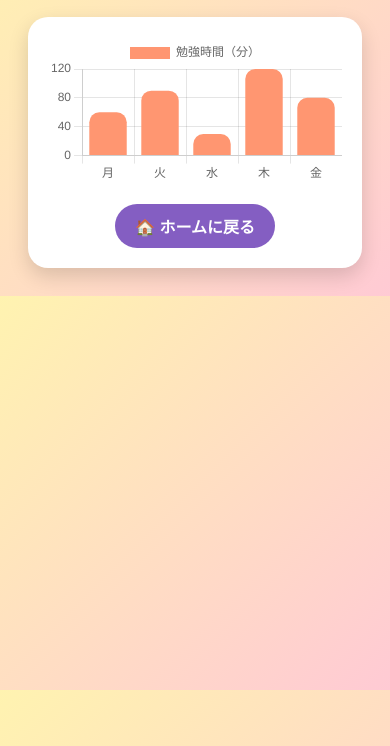
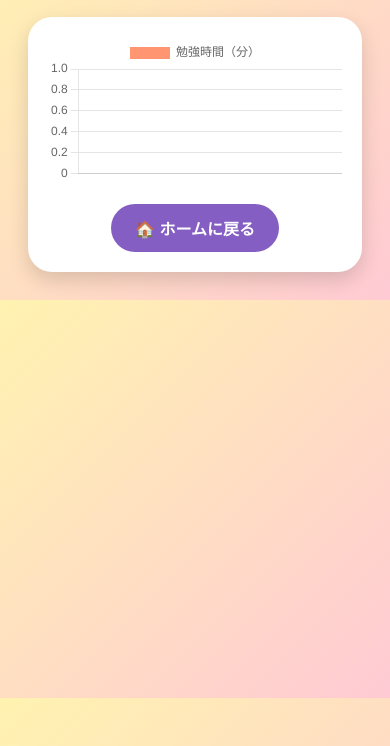
Before and after one commit to take37-wq/study-pop, a plain HTML site: page graph.html in a window 390 px wide. Shown: the part 98-844 px from the top of the page. Drawn offline with nearby package versions, Linux system fonts and the light colour scheme.

Commit message:
Enhance graph.html with responsive design and data fetching
Updated styles and modified script to fetch study data from localStorage.

```diff
--- a/graph.html
+++ b/graph.html
@@ -3,8 +3,8 @@
 <head>
   <meta charset="UTF-8">
   <title>勉強時間グラフ</title>
+  <meta name="viewport" content="width=device-width, initial-scale=1.0">
 
-  <!-- グラフ用ライブラリ -->
   <script src="https://cdn.jsdelivr.net/npm/chart.js"></script>
 
   <style>
@@ -22,7 +22,7 @@
 
     .card {
       background: white;
-      border-radius: 20px;
+      border-radius: 24px;
       padding: 20px;
       max-width: 500px;
       margin: auto;
@@ -35,13 +35,9 @@
       text-decoration: none;
       background: #845ec2;
       color: white;
-      padding: 10px 20px;
+      padding: 12px 24px;
       border-radius: 30px;
       font-weight: bold;
-    }
-
-    a:hover {
-      opacity: 0.85;
     }
   </style>
 </head>
@@ -55,9 +51,21 @@
   </div>
 
   <script>
-    // 仮データ（あとで本物に差し替える）
-    const labels = ["月", "火", "水", "木", "金"];
-    const data = [60, 90, 30, 120, 80];
+    // localStorage から勉強データを全部取得
+    const labels = [];
+    const data = [];
+
+    Object.keys(localStorage)
+      .filter(key => /^\d{4}-\d{2}-\d{2}$/.test(key)) // 日付だけ取得
+      .sort() // 日付順に並べる
+      .forEach(key => {
+        labels.push(key);
+        data.push(Number(localStorage.getItem(key)));
+      });
+
+    if (labels.length === 0) {
+      alert("まだ勉強データがないよ！");
+    }
 
     new Chart(document.getElementById("studyChart"), {
       type: "bar",
```
